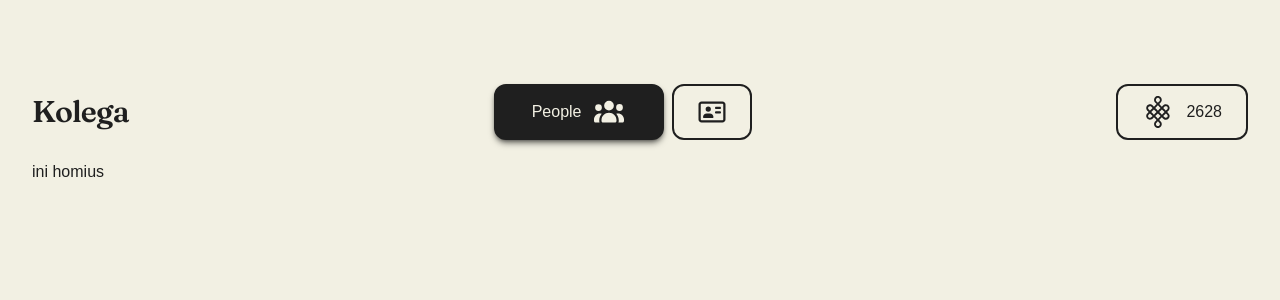
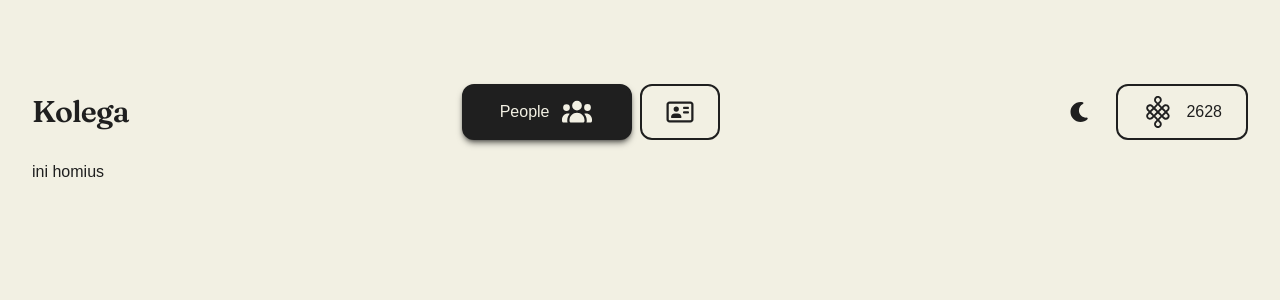
Before and after one commit to abcdavk/kolega-hub, a Next.js app: page / in a window 1280 px wide. Shown: the top 300 px of the page. Built offline with nearby package versions, Linux system fonts and the light colour scheme; a web font is replaced by a local one.

Commit message:
Add toggle theme (dark and light mode)

```diff
--- a/src/app/components/Navbar.tsx
+++ b/src/app/components/Navbar.tsx
@@ -1,8 +1,11 @@
 "use client";
 
+import { useEffect, useState } from "react";
 import { faAddressCard } from "@fortawesome/free-regular-svg-icons";
 import {
+  faMoon,
   faShoppingCart,
+  faSun,
   faUsers,
   faAddressCard as faAddressCardSolid,
   faUserGroup,
@@ -15,10 +18,23 @@ import Link from "next/link";
 
 export default function Navbar() {
   const pathname = usePathname();
+  const [isDark, setIsDark] = useState(false);
 
   const isPeoplePage = pathname === "/";
   const isProfilePage = pathname === "/profile";
   const isShopPage = pathname === "/shop";
+
+  useEffect(() => {
+    setIsDark(document.documentElement.classList.contains("dark"));
+  }, []);
+
+  // toggle theme handler
+  const toggleTheme = () => {
+    const nextIsDark = !isDark;
+    document.documentElement.classList.toggle("dark", nextIsDark);
+    localStorage.setItem("theme", nextIsDark ? "dark" : "light");
+    setIsDark(nextIsDark);
+  };
 
   const navItems = [
     {
@@ -86,6 +102,17 @@ export default function Navbar() {
               </Link>
             ))}
           </div>
+          <div className="flex gap-2">
+            <button
+              type="button"
+              onClick={toggleTheme}
+              className="flex h-14 w-14 items-center justify-center rounded-xl transition-transform duration-300 hover:scale-105 cursor-pointer">
+              <FontAwesomeIcon
+                icon={isDark ? faSun : faMoon}
+                className="text-xl"
+                aria-hidden="true"
+              />
+            </button>
             <Link
               href="/shop"
               className={`flex h-14 items-center gap-3 overflow-clip rounded-xl px-6 transition-all duration-500 ease-in-out hover:scale-103 border-2 border-coal dark:border-paper group ${isShopPage ? "bg-coal text-paper dark:bg-paper dark:text-coal shadow-md shadow-black/50" : ""}`}>
@@ -98,6 +125,7 @@ export default function Navbar() {
               </div>
               <span className="font-medium">2628</span>
             </Link>
+          </div>
         </LayoutGroup>
       </nav>
     </header>
--- a/src/app/globals.css
+++ b/src/app/globals.css
@@ -2,8 +2,10 @@
 @import url("https://fonts.googleapis.com/css2?family=Fraunces:ital,opsz,wght@0,9..144,100..900;1,9..144,100..900&display=swap");
 @import "tailwindcss";
 
+@custom-variant dark (&:where(.dark, .dark *));
+
 :root {
-  color-scheme: light dark;
+  color-scheme: light;
   --paper: #f2f0e3;
   --coal: #1f1f1f;
   --background: var(--paper);
@@ -24,11 +26,10 @@
   --font-mono: var(--font-monospace);
 }
 
-@media (prefers-color-scheme: dark) {
-  :root {
-    --background: var(--coal);
-    --foreground: var(--paper);
-  }
+.dark {
+  color-scheme: dark;
+  --background: var(--coal);
+  --foreground: var(--paper);
 }
 
 body {
--- a/src/app/layout.tsx
+++ b/src/app/layout.tsx
@@ -12,7 +12,21 @@ export const metadata: Metadata = {
 
 export default function RootLayout({ children }: LayoutProps<"/">) {
   return (
-    <html lang="en" className="h-full antialiased">
+    <html lang="en" className="h-full antialiased" suppressHydrationWarning>
+      <head>
+        <script
+          dangerouslySetInnerHTML={{
+            __html: `(() => {
+              const savedTheme = localStorage.getItem("theme");
+              const prefersDark = window.matchMedia("(prefers-color-scheme: dark)").matches;
+              document.documentElement.classList.toggle(
+                "dark",
+                savedTheme ? savedTheme === "dark" : prefersDark
+              );
+            })();`,
+          }}
+        />
+      </head>
       <body className="min-h-full flex flex-col">
         <Navbar />
         <div className="flex min-h-screen flex-col bg-paper font-sans dark:bg-coal">
```
Lines whose indentation alone changed are shown as unchanged.
